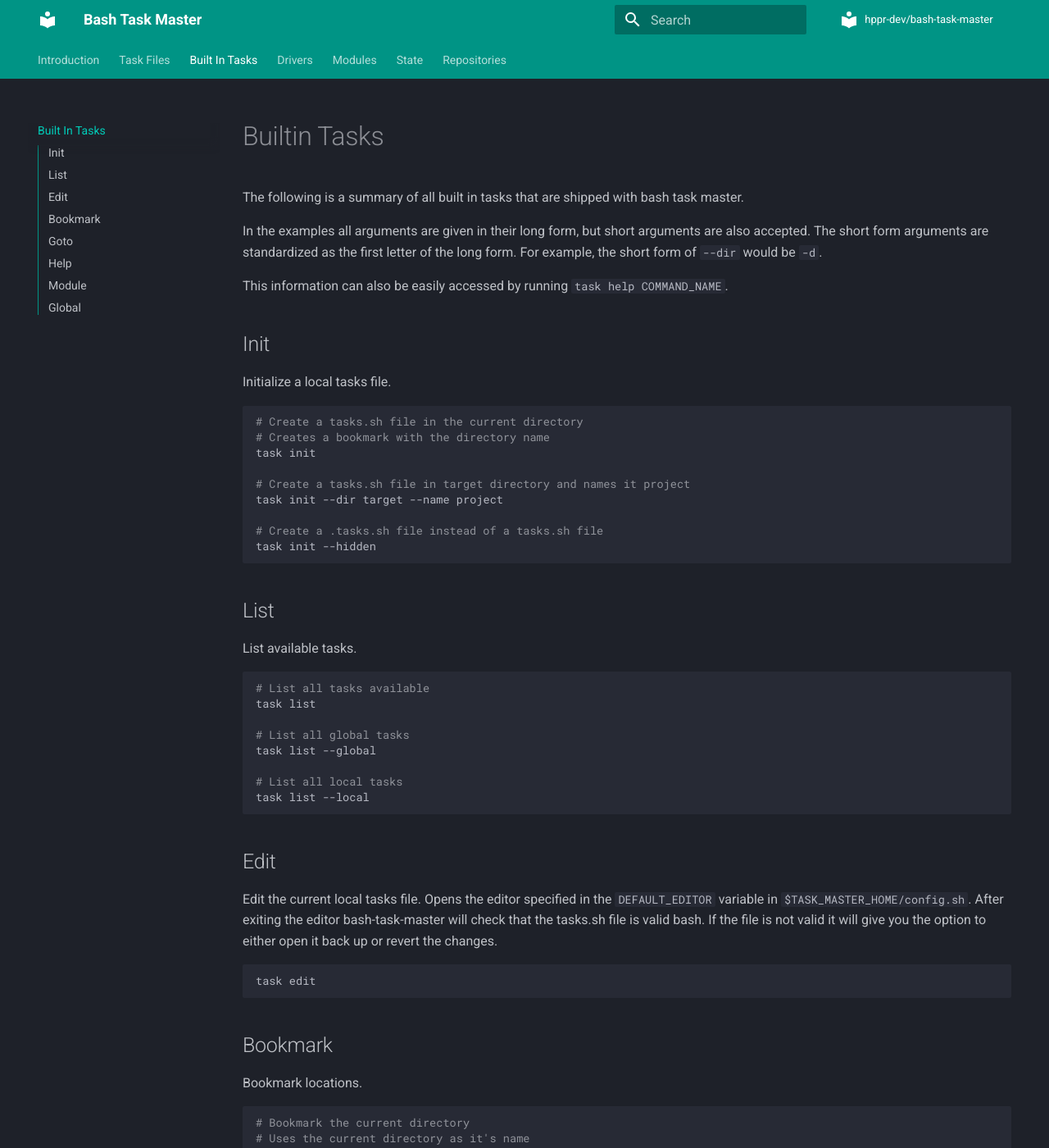
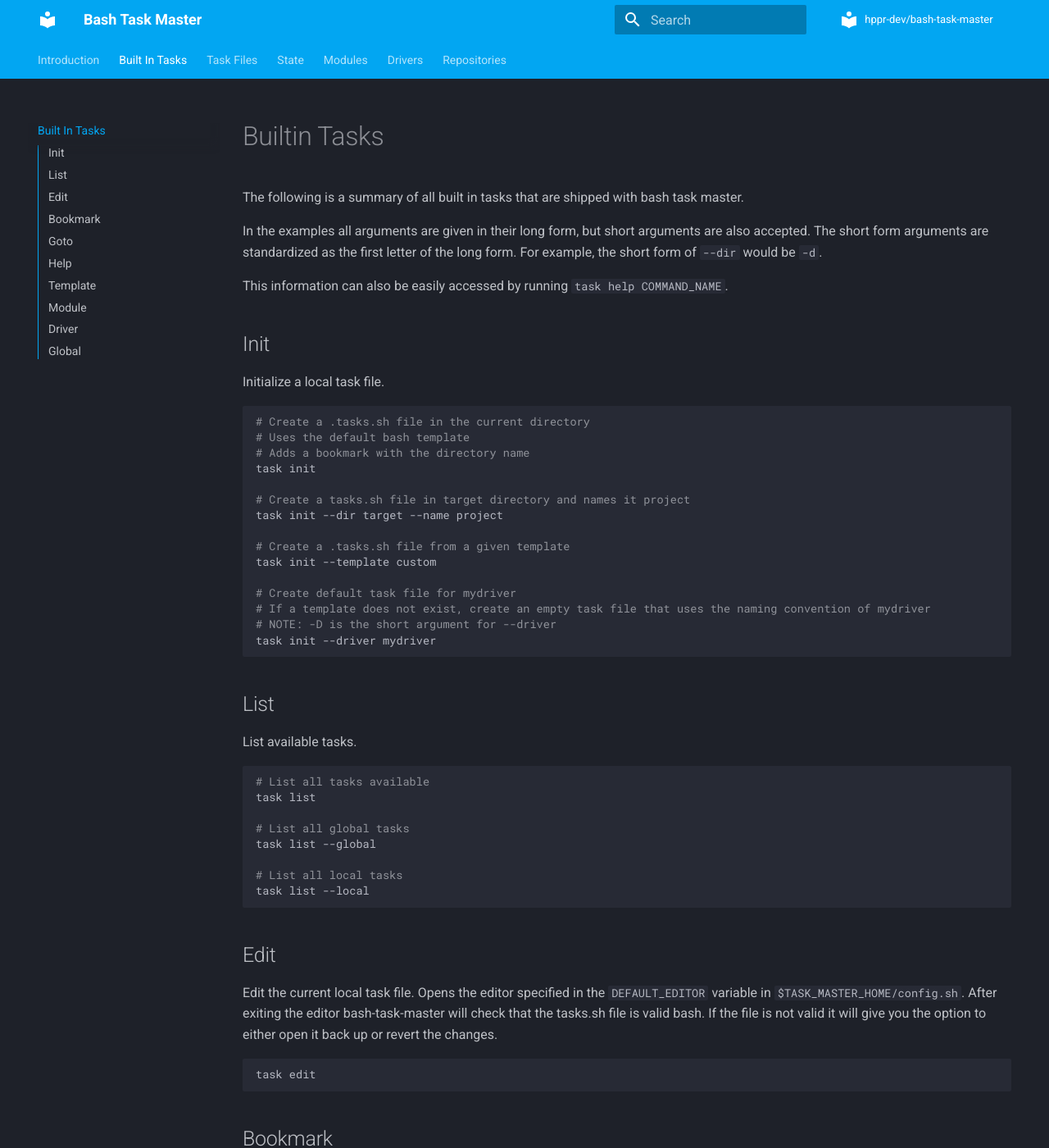
Before and after one commit to hppr-dev/docs-bash-task-master, an MkDocs documentation site: the page built from docs/built_in_tasks.md, in a window 1280 px wide and 1400 px high. Shown: the whole window at 82% size. Built offline with MkDocs 1.6.1 and Material for MkDocs 9.7.7, drawn with Linux system fonts in a browser that asks for light colours; comment, search, counter and statistics services are not loaded; some of the changed text lies outside the part shown.

Commit message:
Update docs with changes to drivers, modules, repositories, tasks file, etc

````diff
--- a/docs/built_in_tasks.md
+++ b/docs/built_in_tasks.md
@@ -10,19 +10,25 @@
 
 ## Init
 
-Initialize a local tasks file.
+Initialize a local task file.
 
 ``` bash
 
-# Create a tasks.sh file in the current directory
-# Creates a bookmark with the directory name
+# Create a .tasks.sh file in the current directory
+# Uses the default bash template
+# Adds a bookmark with the directory name
 task init
 
 # Create a tasks.sh file in target directory and names it project
 task init --dir target --name project
 
-# Create a .tasks.sh file instead of a tasks.sh file
-task init --hidden
+# Create a .tasks.sh file from a given template
+task init --template custom
+
+# Create default task file for mydriver
+# If a template does not exist, create an empty task file that uses the naming convention of mydriver
+# NOTE: -D is the short argument for --driver
+task init --driver mydriver
 
 ```
 
@@ -45,7 +51,7 @@
 
 ## Edit
 
-Edit the current local tasks file.
+Edit the current local task file.
 Opens the editor specified in the `DEFAULT_EDITOR` variable in `$TASK_MASTER_HOME/config.sh`.
 After exiting the editor bash-task-master will check that the tasks.sh file is valid bash.
 If the file is not valid it will give you the option to either open it back up or revert the changes.
@@ -103,6 +109,24 @@
 
 ```
 
+## Template
+
+Manage task file templates
+
+``` bash
+# Edit the default bash template
+task template edit --name bash
+
+# Edit/create a new custom template
+task template edit --name custom
+
+# Remove the custom template
+task template rm --name custom
+
+# List templates
+task template list
+```
+
 ## Module
 
 Manage local modules.
@@ -128,6 +152,27 @@
 
 # List all diabled modules
 task module list --disabled
+```
+
+## Driver
+
+Manage task drivers
+
+``` bash
+
+# Enable mydriver
+# Searches TASK_REPOS for the driver if it is not found locally
+task driver enable --name mydriver
+
+# Disable mydriver
+task driver disable --name mydriver
+
+# List installed drivers
+task driver list
+
+# List drivers available remotely
+task driver list --remote
+
 ```
 
 ## Global
--- a/mkdocs.yml
+++ b/mkdocs.yml
@@ -15,12 +15,12 @@
 
 nav:
   - Introduction: index.md
+  - Built In Tasks: built_in_tasks.md
   - Task Files: task_files.md
-  - Built In Tasks: built_in_tasks.md
+  - State: state.md
+  - Modules: modules.md
   - Drivers: drivers.md
-  - Modules: modules.md
-  - State: state.md
-  - Repositories: respositories.md
+  - Repositories: repositories.md
 
 theme:
 
@@ -30,12 +30,12 @@
   palette:
     scheme: 'slate'
 
-    primary: 'teal'
+    primary: 'light blue'
     accent: 'deep purple'
 
-  #font:
-  #  text: 'Roboto'
-  #  code: 'Roboto Mono'
+  font:
+    text: 'Roboto'
+    code: 'Roboto Mono'
 
   #language: 'en'
   #direction: 'ltr'
````
Also changed, not shown: other parts of docs/built_in_tasks.md (+2 -13 lines), docs/drivers.md (+36 -33 lines), docs/index.md (+1 -1 lines), docs/modules.md (+7 -3 lines), docs/repositories.md (added, +102 -0 lines), docs/respositories.md (deleted, +0 -113 lines), docs/task_files.md (+58 -19 lines).
